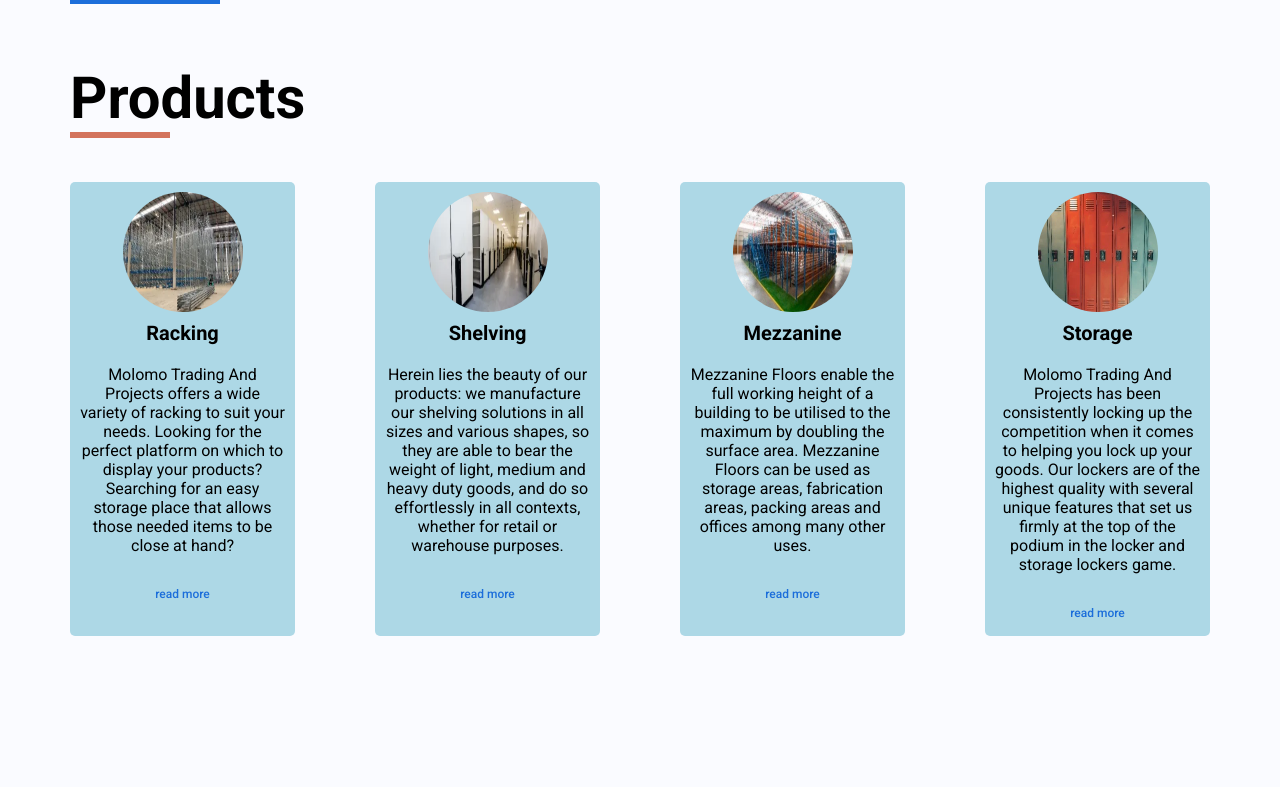
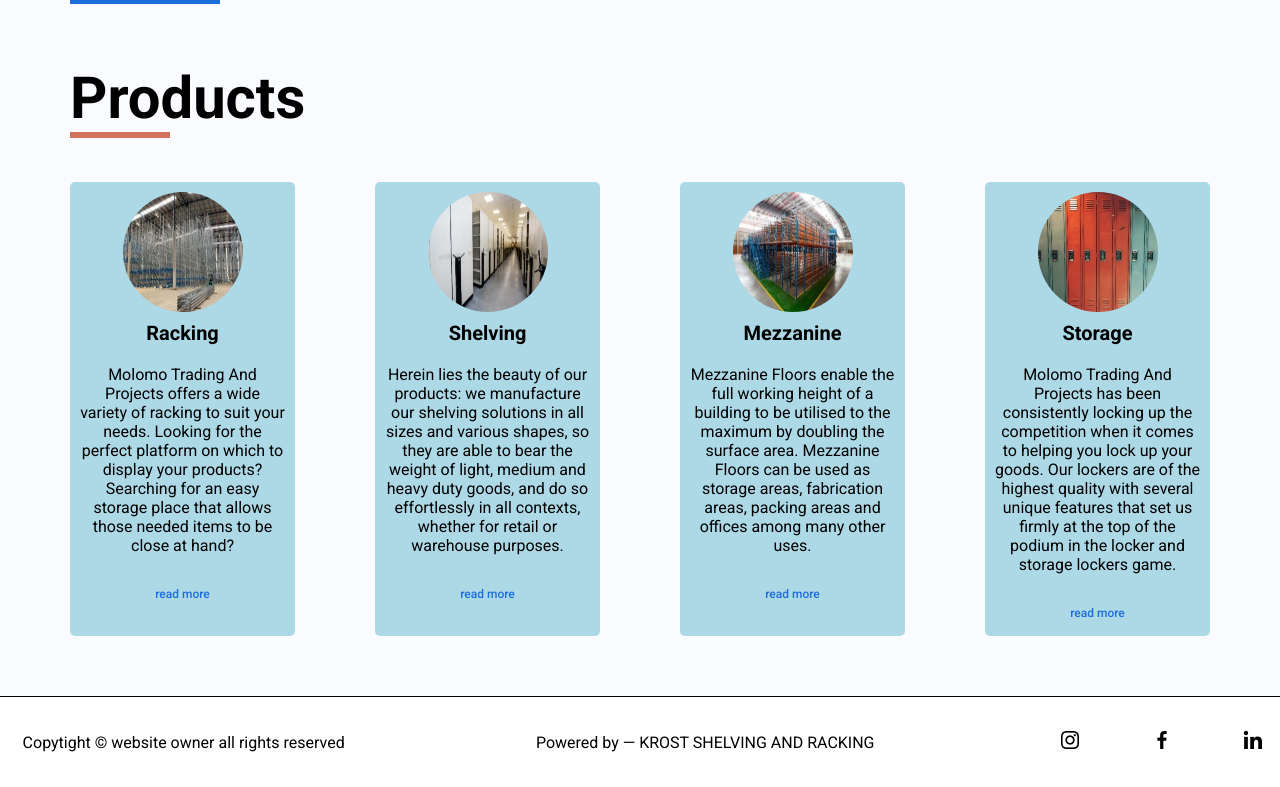
Before and after one commit to Bekithemba-Mdluli/molomo, a React (Create React App) app: page / in a window 1280 px wide. Shown: the part 1166-1953 px from the top of the page. Before the commit the page ends 1862 px from the top, so only its background shows below. Built offline with nearby package versions, Linux system fonts and the light colour scheme.

Commit message:
Just a lite update on the Footer

```diff
--- a/src/components/About.js
+++ b/src/components/About.js
@@ -5,6 +5,7 @@ import "./About.css";
 // import Footer from "./Footer2";
 // import Header from "./Header";
 import Intro from "./Intro";
+import Footer from "./Footer";
 
 function About() {
   document.body.classList.remove("no-scroll");
@@ -92,6 +93,8 @@ function About() {
         <div className="img3">
           <img src={pic3} alt="construction3"></img>
         </div> */}
+
+    <Footer />
     </div>
   );
 }
--- a/src/components/FooterStyles.css
+++ b/src/components/FooterStyles.css
@@ -52,7 +52,6 @@
   }
 } */
 
-
 .footer {
   display: flex;
   justify-content: space-between;
@@ -61,6 +60,7 @@
   color: #000;
   padding: 10px;
   border-top: 0.1rem solid #000;
+  margin-top: 60px;
 }
 
 .footer p {
@@ -84,6 +84,15 @@
 .footer li {
   display: flex;
   justify-content: space-between;
+  align-items: center;
+}
+
+.footer li:hover {
+  display: flex;
+  justify-content: space-evenly;
+  align-items: center;
+  background-color: var(--secondary);
+  border-radius: 20%;
 }
 
 .footer a {
--- a/src/components/ProductTabs.css
+++ b/src/components/ProductTabs.css
@@ -3,7 +3,7 @@
   justify-content: space-between;
   flex-direction: column;
   gap: 60px;
-  margin-top: 30px;
+  margin-top: 60px;
   margin-bottom: 30px;
 }
 
--- a/src/pages/Home.js
+++ b/src/pages/Home.js
@@ -4,6 +4,7 @@ import Header from "../components/Header";
 import Panel from "../components/Panel";
 import Services from "../components/Services";
 import Slider from "../components/Slider";
+import Footer from "../components/Footer";
 
 import placehoder from "../images/placeholder.webp";
 
@@ -28,6 +29,7 @@ function Home() {
         <Details button={true} text={text} heading={heading} image={image} />
         <Services />
       </div>
+      <Footer />
     </div>
   );
 }
```
